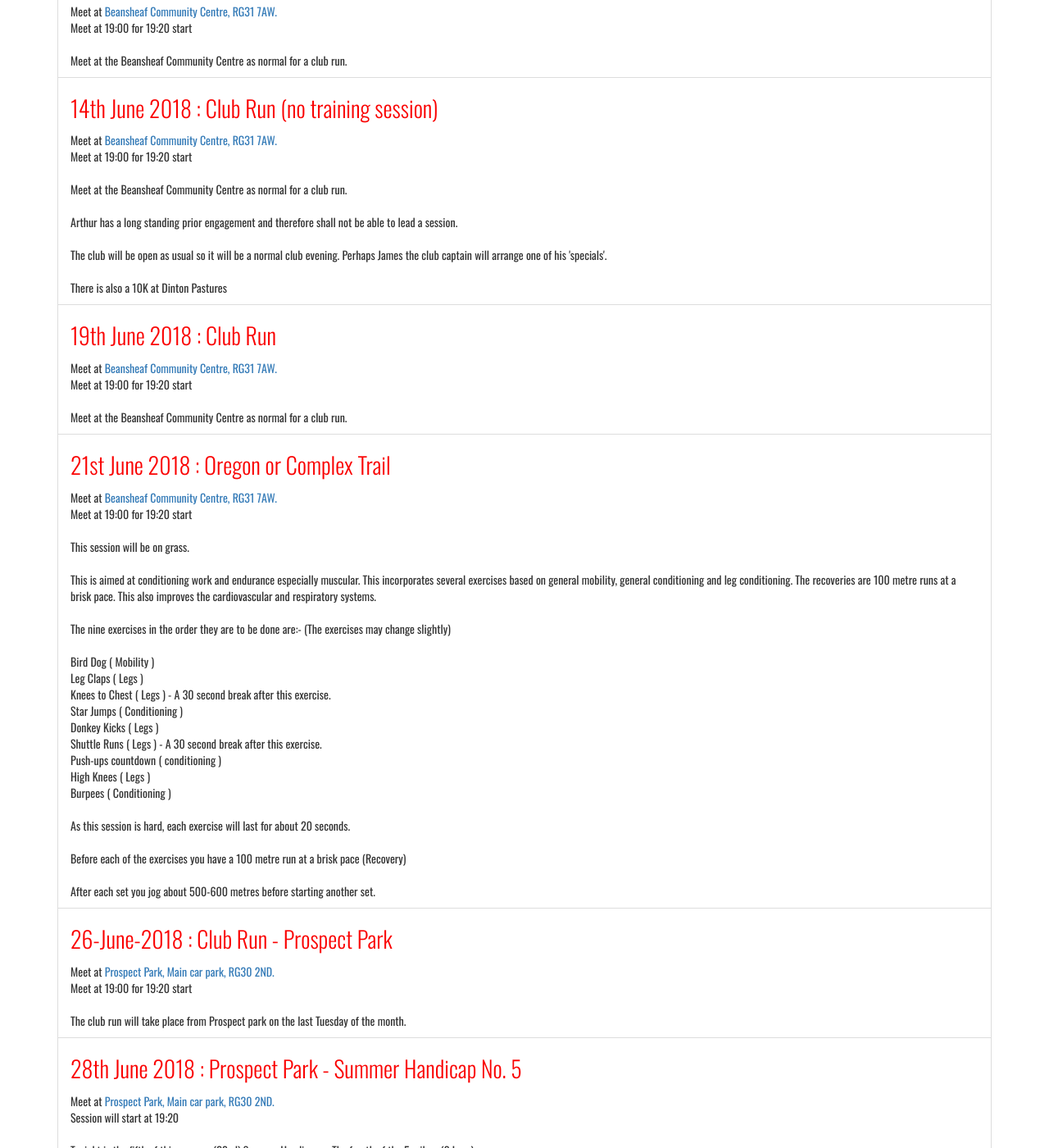
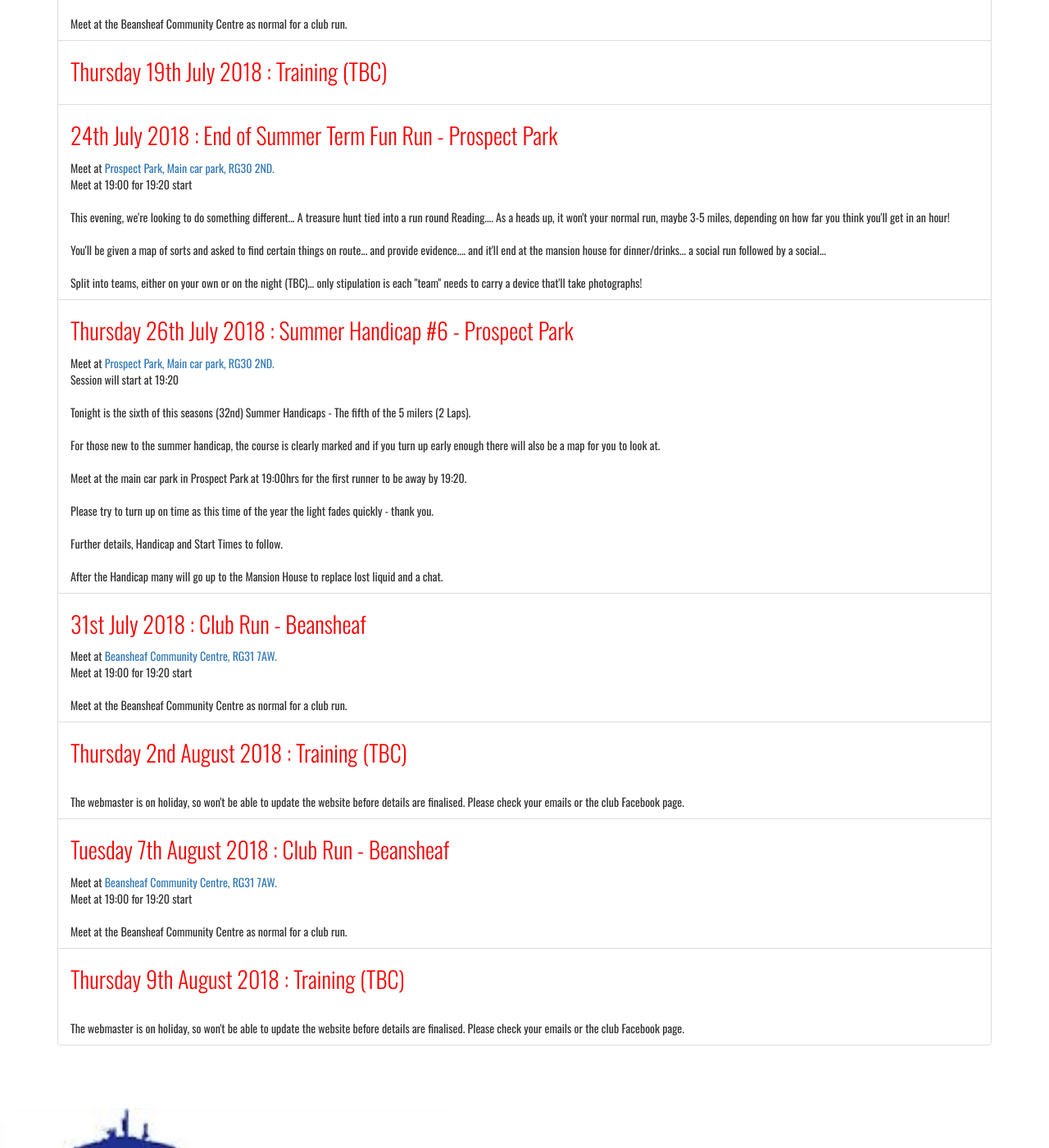
Before and after one commit to tjrobinson/readingjoggers.org, a Jekyll site: the page built from events.html, in a window 1280 px wide and 1400 px high, scrolled down 1413 px. Shown: the whole window at 82% size. Built offline with Jekyll 4.4.1, drawn with Linux system fonts in a browser that asks for light colours; nearby versions of some CDN libraries; some of the changed text lies outside the part shown.

Commit message:
Add July events

```diff
--- a/_includes/events_clubrunsandtraining.html
+++ b/_includes/events_clubrunsandtraining.html
@@ -7,90 +7,38 @@
     <a href="https://www.google.co.uk/maps/place/Beansheaf+Community+Centre/@51.438765,-1.050468,17z/data=!3m1!4b1!4m2!3m1!1s0x4876995b2055a6c3:0x5e5d81beae0b0b3b"
       target="_blank">Beansheaf Community Center, Reading, RG31 7AW</a> on Tuesday and Thursday evening at 7:00 pm for 7:20 start.
     <br>
-                  <br> Our regular Club runs last about 45 - 60 minutes and cover from 4 to 7 miles. There are several running
-                  groups to choose from and each group runs at a different pace, from ~11:30 min/mile for the slowest to
-                  about ~8 min/mile for the fastest. We can also arrange for an additional slower group if required so there
-                  is ample choice for runners and joggers of all abilities. We use a dozen or more well-tried routes around
-                  Calcot and Tilehurst, often on woodland trails, canal and lakes during the lighter summer evenings, but
-                  choose the local well-lit pavements during the winter. Throughout the year, we offer pleasant running to
-                  anyone who prefers not to train alone. Each group has a leader appointed by the Club Captain, or his deputy,
-                  to show the way around the route. The group leader will also try to find an experienced runner to stay
-                  with anyone lagging behind, and deal with any minor incidents that may happen, but it must be stressed
-                  that runners take part at their own risk.
+    <br> Our regular Club runs last about 45 - 60 minutes and cover from 4 to 7 miles. There are several running groups to choose
+    from and each group runs at a different pace, from ~11:30 min/mile for the slowest to about ~8 min/mile for the fastest.
+    We can also arrange for an additional slower group if required so there is ample choice for runners and joggers of all
+    abilities. We use a dozen or more well-tried routes around Calcot and Tilehurst, often on woodland trails, canal and
+    lakes during the lighter summer evenings, but choose the local well-lit pavements during the winter. Throughout the year,
+    we offer pleasant running to anyone who prefers not to train alone. Each group has a leader appointed by the Club Captain,
+    or his deputy, to show the way around the route. The group leader will also try to find an experienced runner to stay
+    with anyone lagging behind, and deal with any minor incidents that may happen, but it must be stressed that runners take
+    part at their own risk.
     <br>
     <br> Exception:
-                  <br> On Thursdays the club runs training programs and this can take place at a different venue, details listed
-                  below.
+    <br> On Thursdays the club runs training programs and this can take place at a different venue, details listed below.
   </li>
 
   <!-- Events : Monthly  ---------------------------------------------->
 
-
   <li class="list-group-item">
-    <h3>5th June 2018 : Club Run</h3>
+    <h3>Tuesday 3rd July 2018 : Club Run - Beansheaf</h3>
     Meet at
     <a href="https://www.google.co.uk/maps/place/Beansheaf+Community+Centre/@51.438765,-1.050468,17z/data=!3m1!4b1!4m2!3m1!1s0x4876995b2055a6c3:0x5e5d81beae0b0b3b">Beansheaf Community Centre, RG31 7AW.</a>
     <br> Meet at 19:00 for 19:20 start
     <br>
-    <br> Meet at the Beansheaf Community Centre as normal for a club run.
+    <br> Meet at the Beansheaf Community Centre as normal for a club run. There will be no group leaders for this session, James will be taking us along the river.
     <br>
   </li>
 
-
   <li class="list-group-item">
-    <h3>7th June 2018 : Prospect Park - Summer Handicap No. 4</h3>
-    Meet at
-    <a href="https://www.google.co.uk/maps/place/Prospect+Park/@51.4482918,-1.0131572,16z/data=!4m2!3m1!1s0x48769bbdeb5b73e5:0xdd1dd918a5735bc">Prospect Park, Main car park, RG30 2ND.</a>
-    <br> Session will start at 19:20
-    <br>
-    <br> Tonight is the fourth of this seasons (32nd) Summer Handicaps - The third of the 5 milers  (2 Laps).
-    <br>
-    <br> For those new to the summer handicap, the course is clearly marked and if you turn up early enough there will also be a map for you to look at.
-
-    <br>
-    <br> Meet at the main car park in Prospect Park at 19:00hrs for the first runner to be away by 19:20.
-
-    <br>
-    <br> Please try to turn up on time as this time of the year the light fades quickly - Thankyou.
-
-    <br>
-    <br> Further details, Handicap and Start Times to follow.
-
-    <br>
-    <br> After the Handicap many will go up to the Mansion House to replace lost liquid and a chat.
+    <h3>Thursday 5th July 2018 : Training (TBC)</h3>
   </li>
 
   <li class="list-group-item">
-    <h3>12th June 2018 : Club Run</h3>
-    Meet at
-    <a href="https://www.google.co.uk/maps/place/Beansheaf+Community+Centre/@51.438765,-1.050468,17z/data=!3m1!4b1!4m2!3m1!1s0x4876995b2055a6c3:0x5e5d81beae0b0b3b">Beansheaf Community Centre, RG31 7AW.</a>
-    <br> Meet at 19:00 for 19:20 start
-    <br>
-    <br> Meet at the Beansheaf Community Centre as normal for a club run.
-    <br>
-  </li>
-
-
-  <li class="list-group-item">
-    <h3>14th June 2018 : Club Run (no training session)</h3>
-    Meet at
-    <a href="https://www.google.co.uk/maps/place/Beansheaf+Community+Centre/@51.438765,-1.050468,17z/data=!3m1!4b1!4m2!3m1!1s0x4876995b2055a6c3:0x5e5d81beae0b0b3b">Beansheaf Community Centre, RG31 7AW.</a>
-    <br> Meet at 19:00 for 19:20 start
-    <br>
-    <br> Meet at the Beansheaf Community Centre as normal for a club run.
-    <br>
-    <br> Arthur has a long standing prior engagement and therefore shall not be able to lead a session.
-
-    <br>
-    <br> The club will be open as usual so it will be a normal club evening. Perhaps James the club captain will arrange one of his 'specials'.
-
-    <br>
-    <br> There is also a 10K at Dinton Pastures
-  </li>
-
-
-  <li class="list-group-item">
-    <h3>19th June 2018 : Club Run</h3>
+    <h3>Tuesday 10th July 2018 : Club Run - Beansheaf</h3>
     Meet at
     <a href="https://www.google.co.uk/maps/place/Beansheaf+Community+Centre/@51.438765,-1.050468,17z/data=!3m1!4b1!4m2!3m1!1s0x4876995b2055a6c3:0x5e5d81beae0b0b3b">Beansheaf Community Centre, RG31 7AW.</a>
     <br> Meet at 19:00 for 19:20 start
@@ -100,75 +48,22 @@
   </li>
 
   <li class="list-group-item">
-    <h3>21st June 2018 : Oregon or Complex Trail</h3>
+    <h3>Thursday 12th July 2018 : Training (TBC)</h3>
+  </li>
+
+  <li class="list-group-item">
+    <h3>Tuesday 17th July 2018 : Club Run - Beansheaf</h3>
     Meet at
     <a href="https://www.google.co.uk/maps/place/Beansheaf+Community+Centre/@51.438765,-1.050468,17z/data=!3m1!4b1!4m2!3m1!1s0x4876995b2055a6c3:0x5e5d81beae0b0b3b">Beansheaf Community Centre, RG31 7AW.</a>
     <br> Meet at 19:00 for 19:20 start
     <br>
-    <br> This session will be on grass.
-
-    <br>
-    <br> This is aimed at conditioning work and endurance especially muscular. This incorporates several exercises based on general mobility, general conditioning and leg conditioning. The recoveries are 100 metre runs at a brisk pace. This also improves the cardiovascular and respiratory systems.
-
-    <br>
-    <br> The nine exercises in the order they are to be done are:- (The exercises may change slightly)
-
-    <br>
-    <br> Bird Dog ( Mobility )
-    <br>Leg Claps ( Legs )
-    <br>Knees to Chest ( Legs ) - A 30 second break after this exercise.
-    <br>Star Jumps ( Conditioning )
-    <br>Donkey Kicks ( Legs )
-    <br>Shuttle Runs ( Legs ) - A 30 second break after this exercise.
-    <br>Push-ups countdown ( conditioning )
-    <br>High Knees ( Legs )
-    <br>Burpees ( Conditioning )
-
-    <br>
-    <br> As this session is hard, each exercise will last for about 20 seconds.
-
-    <br>
-    <br> Before each of the exercises you have a 100 metre run at a brisk pace (Recovery)
-
-    <br>
-    <br> After each set you jog about 500-600 metres before starting another set.
+    <br> Meet at the Beansheaf Community Centre as normal for a club run.
     <br>
   </li>
 
-
   <li class="list-group-item">
-    <h3>26-June-2018 : Club Run - Prospect Park</h3>
-    Meet at
-    <a href="https://www.google.co.uk/maps/place/Prospect+Park/@51.4482918,-1.0131572,16z/data=!4m2!3m1!1s0x48769bbdeb5b73e5:0xdd1dd918a5735bc">Prospect Park, Main car park, RG30 2ND.</a>
-    <br> Meet at 19:00 for 19:20 start
-    <br>
-    <br> The club run will take place from Prospect park on the last Tuesday of the month.
+    <h3>Thursday 19th July 2018 : Training (TBC)</h3>
   </li>
-
-
-  <li class="list-group-item">
-    <h3>28th June 2018 : Prospect Park - Summer Handicap No. 5</h3>
-    Meet at
-    <a href="https://www.google.co.uk/maps/place/Prospect+Park/@51.4482918,-1.0131572,16z/data=!4m2!3m1!1s0x48769bbdeb5b73e5:0xdd1dd918a5735bc">Prospect Park, Main car park, RG30 2ND.</a>
-    <br> Session will start at 19:20
-    <br>
-    <br> Tonight is the fifth of this seasons (32nd) Summer Handicaps - The fourth of the 5 milers  (2 Laps).
-    <br>
-    <br> For those new to the summer handicap, the course is clearly marked and if you turn up early enough there will also be a map for you to look at.
-
-    <br>
-    <br> Meet at the main car park in Prospect Park at 19:00hrs for the first runner to be away by 19:20.
-
-    <br>
-    <br> Please try to turn up on time as this time of the year the light fades quickly - Thankyou.
-
-    <br>
-    <br> Further details, Handicap and Start Times to follow.
-
-    <br>
-    <br> After the Handicap many will go up to the Mansion House to replace lost liquid and a chat.
-  </li>
-
 
   <li class="list-group-item">
     <h3>24th July 2018 : End of Summer Term Fun Run - Prospect Park</h3>
@@ -176,15 +71,34 @@
     <a href="https://www.google.co.uk/maps/place/Prospect+Park/@51.4482918,-1.0131572,16z/data=!4m2!3m1!1s0x48769bbdeb5b73e5:0xdd1dd918a5735bc">Prospect Park, Main car park, RG30 2ND.</a>
     <br> Meet at 19:00 for 19:20 start
     <br>
-    <br> This evening, we're looking to do something different... A treasure hunt tied into a run round Reading.... As a heads up, it won't your normal run, maybe 3-5 miles, depending on how far you think you'll get in an hour!
+    <br> This evening, we're looking to do something different... A treasure hunt tied into a run round Reading.... As a heads
+    up, it won't your normal run, maybe 3-5 miles, depending on how far you think you'll get in an hour!
     <br>
-    <br> You'll be given a map of sorts and asked to find certain things on route... and provide evidence.... and it'll end at the mansion house for dinner/drinks... a social run followed by a social...
+    <br> You'll be given a map of sorts and asked to find certain things on route... and provide evidence.... and it'll end at
+    the mansion house for dinner/drinks... a social run followed by a social...
 
     <br>
-    <br> Split into teams, either on your own or on the night (tbc)… only stipulation is each "team" needs to carry a device that'll take photographs!
+    <br> Split into teams, either on your own or on the night (TBC)… only stipulation is each "team" needs to carry a device
+    that'll take photographs!
+  </li>
 
+  <li class="list-group-item">
+    <h3>Thursday 26th July 2018 : Summer Handicap #6 - Prospect Park</h3>
+    Meet at
+    <a href="https://www.google.co.uk/maps/place/Prospect+Park/@51.4482918,-1.0131572,16z/data=!4m2!3m1!1s0x48769bbdeb5b73e5:0xdd1dd918a5735bc">Prospect Park, Main car park, RG30 2ND.</a>
+    <br> Session will start at 19:20
     <br>
-    <br> Be nice to get people out for this!
+    <br> Tonight is the sixth of this seasons (32nd) Summer Handicaps - The fifth of the 5 milers (2 Laps).
+    <br>
+    <br> For those new to the summer handicap, the course is clearly marked and if you turn up early enough there will also be a map for you to look at.
+    <br>
+    <br> Meet at the main car park in Prospect Park at 19:00hrs for the first runner to be away by 19:20.
+    <br>
+    <br> Please try to turn up on time as this time of the year the light fades quickly - thank you.
+    <br>
+    <br> Further details, Handicap and Start Times to follow.
+    <br>
+    <br> After the Handicap many will go up to the Mansion House to replace lost liquid and a chat.
   </li>
 
   <li class="list-group-item">
@@ -197,5 +111,26 @@
     <br>
   </li>
 
+  <li class="list-group-item">
+    <h3>Thursday 2nd August 2018 : Training (TBC)</h3>
+    <br>The webmaster is on holiday, so won't be able to update the website before details are finalised. Please check your emails or the club Facebook page.
+    <br>
+  </li>
+
+  <li class="list-group-item">
+    <h3>Tuesday 7th August 2018 : Club Run - Beansheaf</h3>
+    Meet at
+    <a href="https://www.google.co.uk/maps/place/Beansheaf+Community+Centre/@51.438765,-1.050468,17z/data=!3m1!4b1!4m2!3m1!1s0x4876995b2055a6c3:0x5e5d81beae0b0b3b">Beansheaf Community Centre, RG31 7AW.</a>
+    <br> Meet at 19:00 for 19:20 start
+    <br>
+    <br> Meet at the Beansheaf Community Centre as normal for a club run.
+    <br>
+  </li>
+
+  <li class="list-group-item">
+    <h3>Thursday 9th August 2018 : Training (TBC)</h3>
+    <br>The webmaster is on holiday, so won't be able to update the website before details are finalised. Please check your emails or the club Facebook page.
+    <br>
+  </li>
 
 </ul>
--- a/_includes/navigation.html
+++ b/_includes/navigation.html
@@ -16,7 +16,7 @@
 			<!-- Collect the nav links, forms, and other content for toggling -->
 			<div class="collapse navbar-collapse nav-wil" id="bs-example-navbar-collapse-1">
 				  <ul class="nav navbar-nav">
-					<li class="hvr-bounce-to-bottom active"><a href="index.html">Home <span class="sr-only">(current)</span></a></li>
+					<li class="hvr-bounce-to-bottom"><a href="index.html">Home</a></li>
 					<li class="hvr-bounce-to-bottom"><a href="about.html">About</a></li>
 					<li class="hvr-bounce-to-bottom"><a href="events.html">Events</a></li>
 					<li class="hvr-bounce-to-bottom"><a href="gallery.html">Gallery</a></li>
--- a/events.html
+++ b/events.html
@@ -66,7 +66,7 @@ layout: default
                   The first handicap is 2.5 miles.
                 </li>
                 <li class="list-group-item">
-                  <h3>Thursday 3r May 2018 : Summer Handicap #2</h3>
+                  <h3>Thursday 3rd May 2018 : Summer Handicap #2</h3>
                   5 miles.
                 </li>
                 <li class="list-group-item">
```
Also changed, not shown: contact.html (+8 -6 lines), contact_ty.html (+7 -5 lines), 10 other files. Lines whose indentation alone changed are shown as unchanged.
